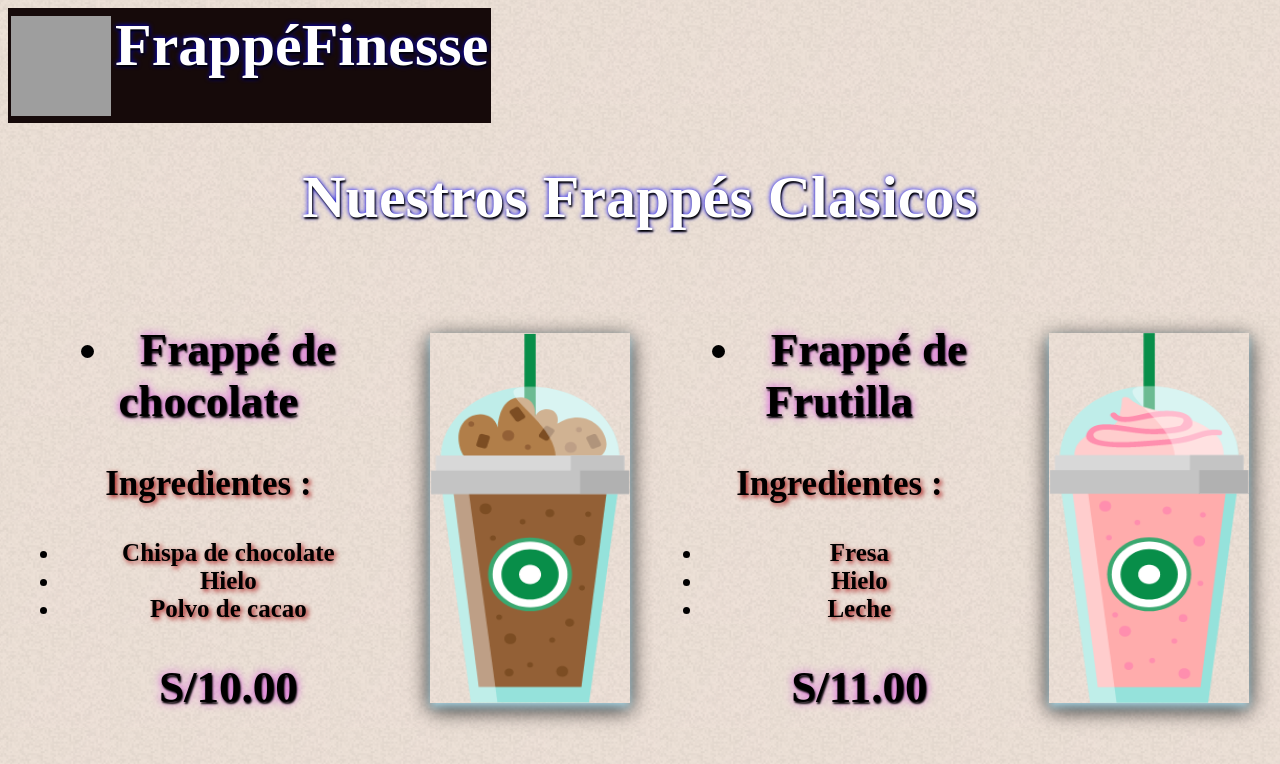
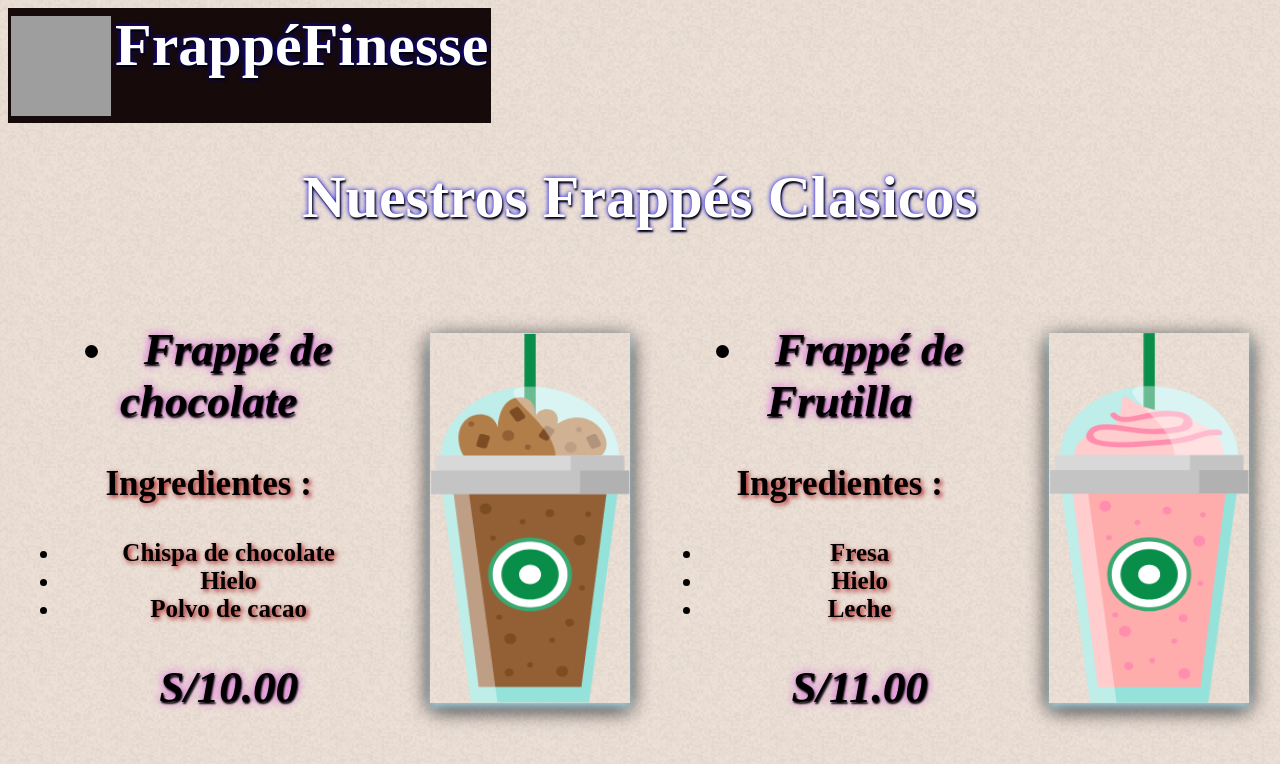
Before and after one commit to crisNATALY/fraa, a plain HTML site: page productos.html in a window 1280 px wide. Shown: the top 764 px of the page. Drawn offline with Linux system fonts and the light colour scheme; grey boxes are pictures that could not be loaded; some icons are missing.

Commit message:
Update inicio.css

```diff
--- a/inicio.css
+++ b/inicio.css
@@ -9,6 +9,7 @@ h2{
     text-shadow: 1px 2px 2px black, 0 0 10px rgb(215, 70, 223);
     text-align: center;
     font-size: 45px;
+    font-style: italic
 }
 h3{
     text-align: center;
```
